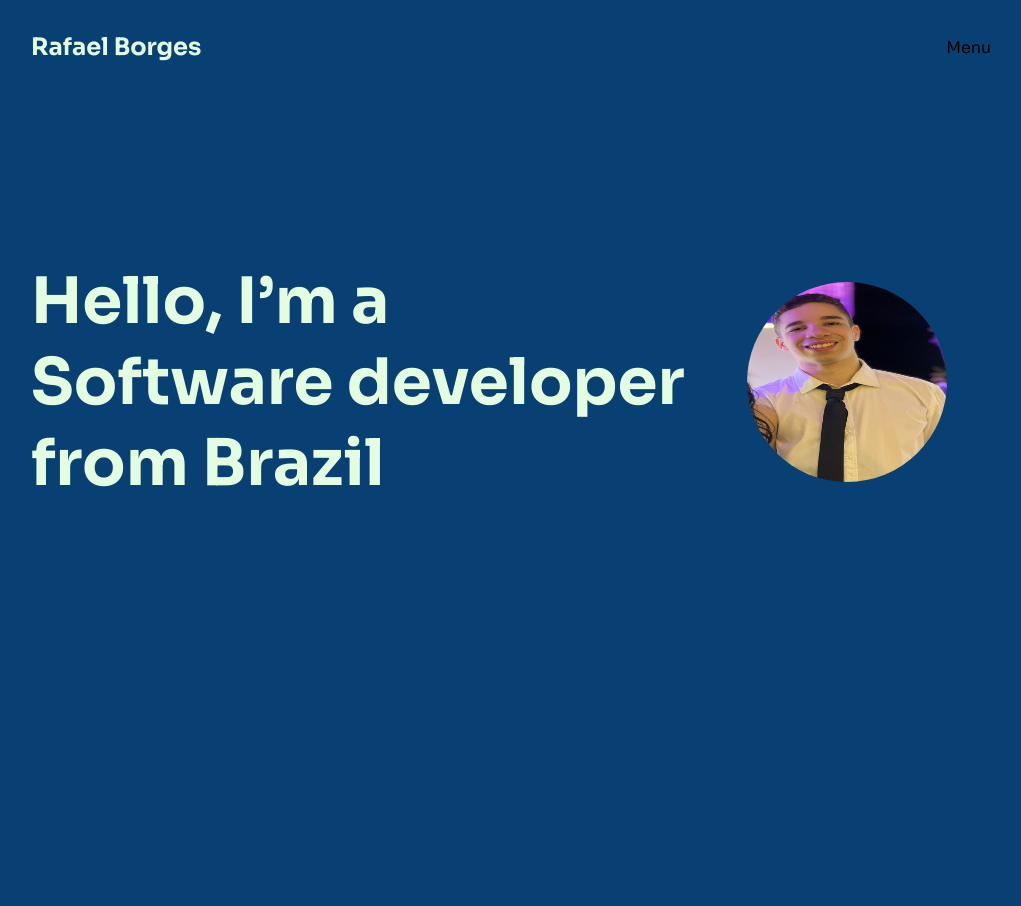
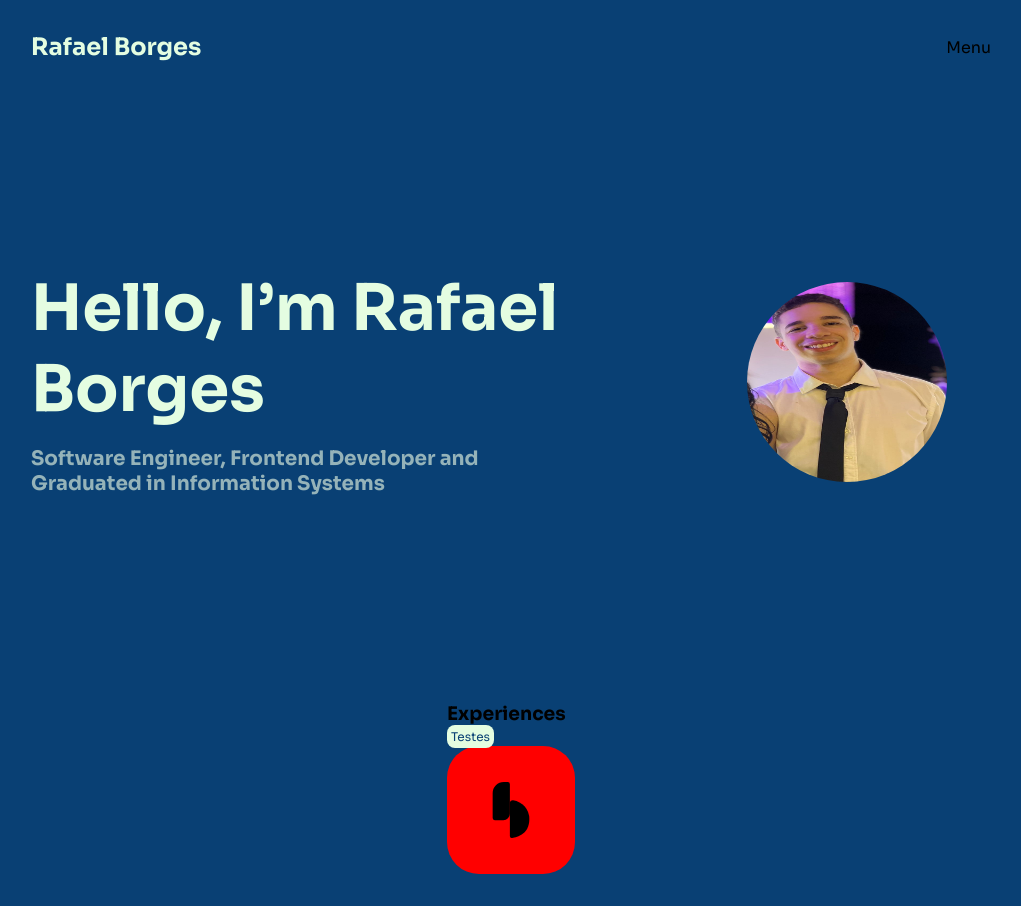
Before and after one commit to rafaelborges26/portifolio2.0, a Next.js app: page / in a window 1280 px wide. Shown: the whole page, without its empty margins (129-1150 px from the left). Before the commit the page ends 800 px from the top, so only its background shows below. Built offline with nearby package versions, Linux system fonts and the light colour scheme.

Commit message:
added components atoms from card organisms

```diff
--- /dev/null
+++ b/src/components/Atoms/Label/Label.tsx
@@ -0,0 +1,11 @@
+import Image from 'next/image'
+import { ILabel } from './interfaces'
+import { Container } from './styles'
+
+export const Label = ({ colorSelected, children, ...rest }:ILabel) => {
+    return (
+        <Container colorSelected={colorSelected} {...rest}>
+            {children}
+        </Container>
+    )
+}
--- /dev/null
+++ b/src/components/Atoms/Label/index.ts
@@ -0,0 +1 @@
+export { Label } from './Label'
--- /dev/null
+++ b/src/components/Atoms/Label/interfaces.ts
@@ -0,0 +1,7 @@
+import { HTMLAttributes } from 'react';
+
+export type ILabel = HTMLAttributes<HTMLDivElement> & ILabelStyles
+
+export interface ILabelStyles {
+    colorSelected: 'blue' | 'white'
+}
--- /dev/null
+++ b/src/components/Atoms/Label/styles.ts
@@ -0,0 +1,19 @@
+import styled, { css } from 'styled-components'
+import { Themes } from '@/styles/themes'
+import { ILabelStyles } from './interfaces'
+
+export const Container = styled.span<ILabelStyles>`
+    padding: 0.25rem;
+    border-radius: 0.5rem;
+    font-size: 0.75rem;
+
+    ${props => props.colorSelected === 'blue' && css`
+        color: ${Themes.colors.white};
+        background-color: ${Themes.colors.blue900};
+    `};
+
+    ${props => props.colorSelected === 'white' && css`
+        color: ${Themes.colors.blue900};
+        background-color: ${Themes.colors.white};
+    `};
+`
--- /dev/null
+++ b/src/components/Atoms/Logo/Logo.tsx
@@ -0,0 +1,11 @@
+import Image from 'next/image'
+import { ILogo } from './interfaces'
+import { Container } from './styles'
+
+export const Logo = ({ logoImage, descriptionImage }:ILogo) => {
+    return (
+        <Container>
+            <Image src={logoImage} alt={descriptionImage} />
+        </Container>
+    )
+}
--- /dev/null
+++ b/src/components/Atoms/Logo/index.ts
@@ -0,0 +1 @@
+export { Logo } from './Logo'
--- /dev/null
+++ b/src/components/Atoms/Logo/interfaces.ts
@@ -0,0 +1,4 @@
+export interface ILogo {
+    logoImage: HTMLImageElement
+    descriptionImage: string
+}
--- /dev/null
+++ b/src/components/Atoms/Logo/styles.ts
@@ -0,0 +1,19 @@
+import styled from 'styled-components'
+import { Themes } from '@/styles/themes'
+
+export const Container = styled.div`
+    height: 8rem;
+    width: 8rem;
+
+    display: flex;
+    align-items: center;
+    justify-content: center;
+    //background: ${Themes.colors.blue900};
+    background: red;
+    border-radius: 2rem;
+
+    img {
+        width: 3.5rem;
+        height: 3.5rem;
+    }
+`
--- /dev/null
+++ b/src/components/Atoms/index.ts
@@ -0,0 +1,2 @@
+export * from './Logo'
+export * from './Label'
--- a/src/pages/index.tsx
+++ b/src/pages/index.tsx
@@ -1,9 +1,9 @@
 import Image from 'next/image'
 import { useState } from 'react'
 import ImageProfile from '@/assets/images/profile2.jpg'
-import { Container, Header, ButtonHeader, Profile, ImageContainer } from '../styles/pages'
-
-
+import { Container, Header, ButtonHeader, Profile, DescriptionContainer, ImageContainer, Experiences } from '../styles/pages'
+import { Logo, Label } from '@/components/Atoms'
+import IconBmg from '@/assets/icons/bmg.svg'
 export default function Home() {
 
   return (
@@ -15,13 +15,23 @@ export default function Home() {
             <p>Menu</p>
           </Header>
           <Profile>
+          <DescriptionContainer>
             <h1>
-            Hello, I’m a Software developer from Brazil
+              Hello, I’m Rafael Borges
             </h1>
+            <span>Software Engineer, Frontend Developer and</span>
+            <span>Graduated in Information Systems</span>
+          </DescriptionContainer>
             <ImageContainer>
               <Image src={ImageProfile} alt="Rafael Borges" />
             </ImageContainer>
           </Profile>
+          <Experiences id="experiences">
+            <h3>Experiences</h3>
+            <Label colorSelected={'white'}>Testes</Label>
+
+            <Logo logoImage={IconBmg} descriptionImage='Bmg' />
+          </Experiences>
         </Container>
   )
 }
--- a/src/styles/pages/index.ts
+++ b/src/styles/pages/index.ts
@@ -35,12 +35,30 @@ export const Profile = styled.main`
     justify-content: center;
     height: 40rem;
     width: inherit;
+`
 
+
+export const DescriptionContainer = styled.div`
+    flex: 0.7;
+    height: inherit;
+    display: flex;
+    align-items: flex-start;
+    justify-content: center;
+    flex-direction: column;
 
     h1 {
         font-size: 4rem;
         color: ${Themes.colors.white};
-        flex: 0.7;
+    }
+
+    span:first-of-type {
+        margin-top: 1rem;
+    }
+
+    span {
+        font-size: 1.25rem;
+        font-weight: 700;
+        color: ${Themes.colors.gray};
     }
 `
 
@@ -56,3 +74,5 @@ export const ImageContainer = styled.div`
         border-radius: 50%;
     }
 `;
+
+export const Experiences = styled.div``
```
Also changed, not shown: src/assets/icons/bmg.svg (added).
